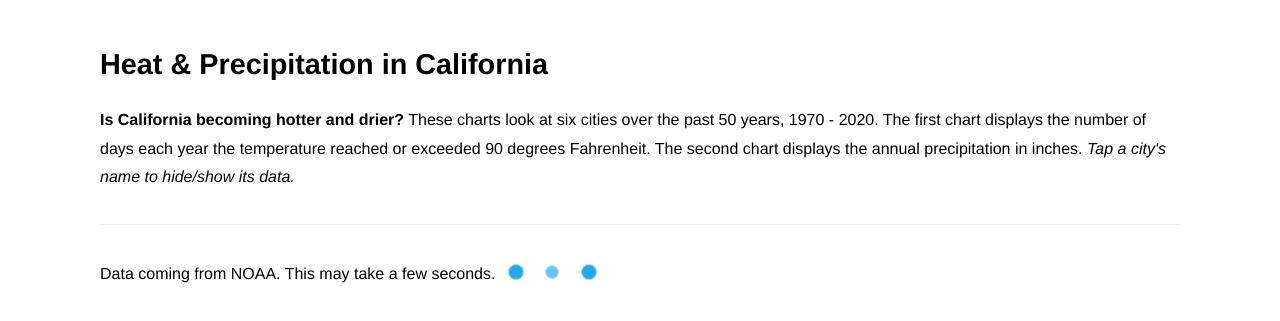
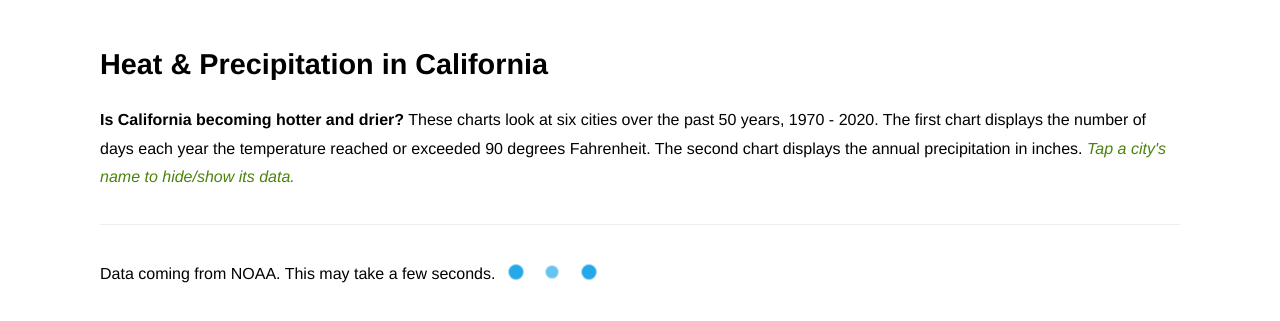
Before and after one commit to seankelliher/california-temps-precip, a PHP site: page / in a window 1280 px wide. Shown: the top 321 px of the page. Run offline with PHP 8.4, Linux system fonts and the light colour scheme.

Commit message:
Add 'p em' to make italic font green.

```diff
--- a/index.css
+++ b/index.css
@@ -91,6 +91,11 @@
     font-weight: 400;
 }
 
+/*Italics*/
+p em {
+    color: #4B830D; /*light green 600 dark*/
+}
+
 /*Link and hover state*/
 p a {
     color: #007AC1; /*light blue 500 dark*/
```
